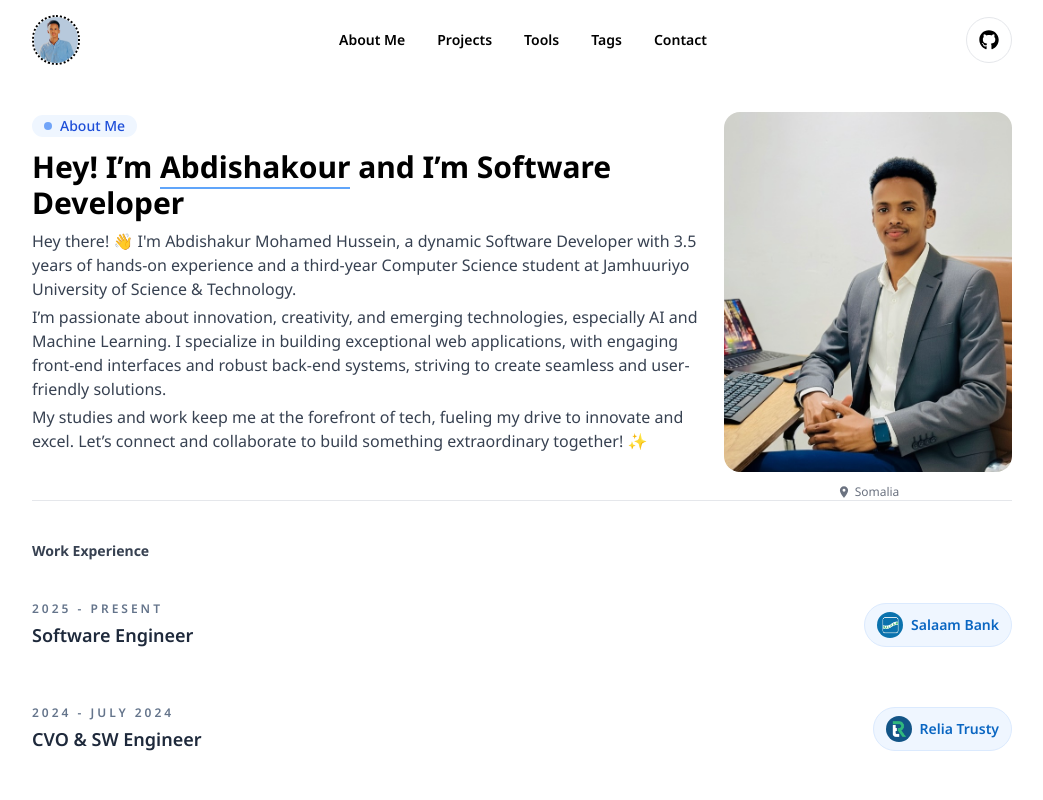
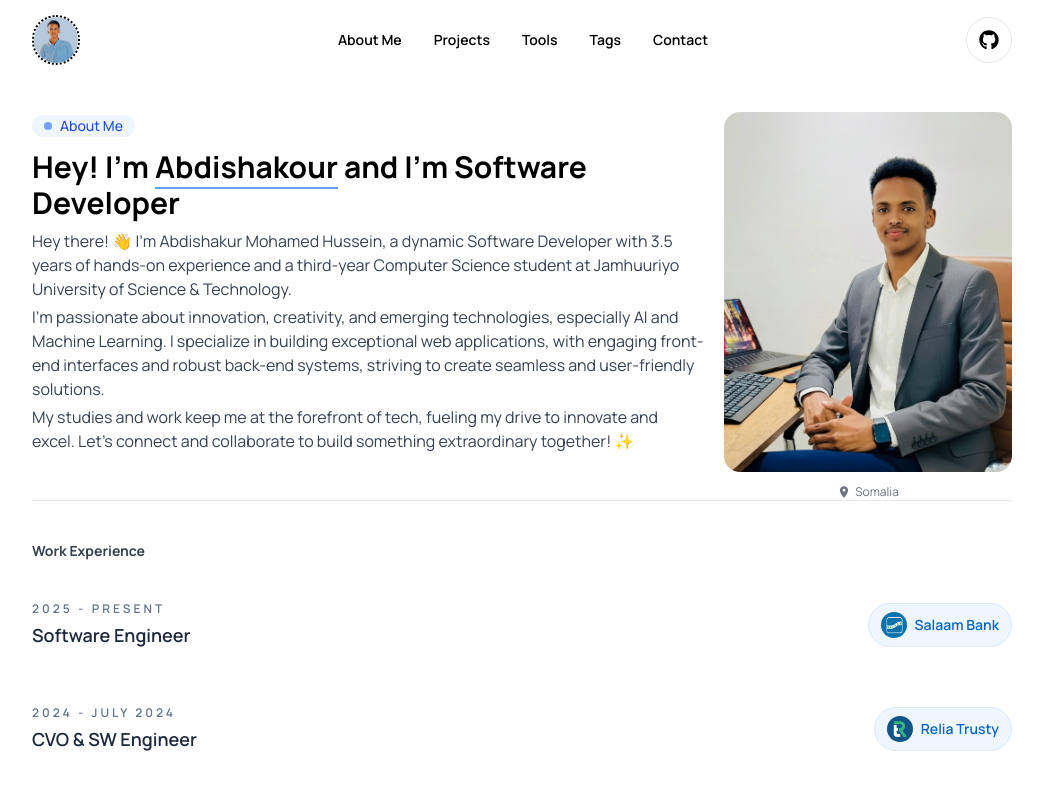
Before and after one commit to Ashakour1/Abdishakur.s-portofolio, a React (Vite) app: page / in a window 1280 px wide. Shown: the top 800 px of the page, without its empty margins (118-1161 px from the left). Built offline with nearby package versions, Linux system fonts and the light colour scheme.

Commit message:
Update font in index.css to Manrope and adjust body styling

```diff
--- a/src/index.css
+++ b/src/index.css
@@ -1,10 +1,13 @@
 
-@import url('https://fonts.googleapis.com/css2?family=Jost:ital,wght@0,100..900;1,100..900&family=Noto+Sans:ital,wght@0,100..900;1,100..900&display=swap');
 
+@import url('https://fonts.googleapis.com/css2?family=Manrope:wght@200..800&display=swap');
 @tailwind base;
 @tailwind components;
 @tailwind utilities;
 
 body {
-  font-family: 'Noto Sans', sans-serif;
+  font-family: "Manrope", sans-serif;
+  font-optical-sizing: auto;
+  font-weight: 400;
+  font-style: normal;
 }
```
